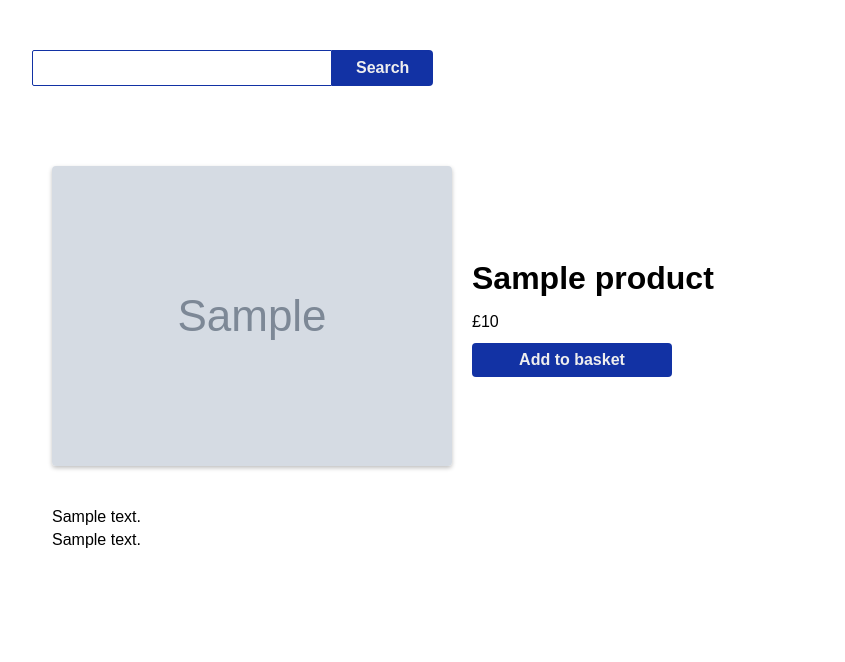
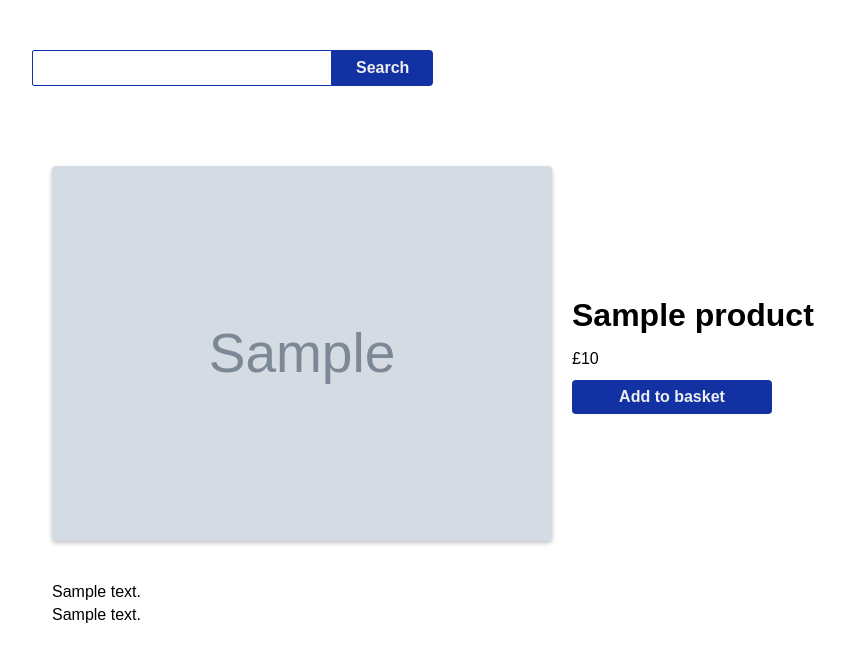
Before and after one commit to rhydb/flaskshop, a Flask app: page /products/1 in a window 1280 px wide. Shown: the part 76-738 px from the top of the page, without its empty margins (18-863 px from the left). Run offline with Flask 3, Linux system fonts and the light colour scheme; tables that the repository leaves empty hold one stand-in row (values such as "Sample post"); grey boxes marked "Sample" are stand-in pictures.

Commit message:
fix sizing

```diff
--- a/app/static/style.css
+++ b/app/static/style.css
@@ -107,7 +107,7 @@ nav .button-row {
     flex-direction: column;
     gap: 10px;
     min-width: 300px;
-    max-width: fit-content;
+    max-width: min-content;
 }
 
 .longform button {
@@ -323,7 +323,10 @@ button.search {
     gap: 10px;
 }
 .item-info .item-img {
+    width: 100%;
     max-width: 500px;
+    max-height: 500px;
+    object-fit: cover;
     border-radius: 4px;
     box-shadow: 0px 2px 4px 0px rgba(0, 0, 0, 0.25);
 }
```
